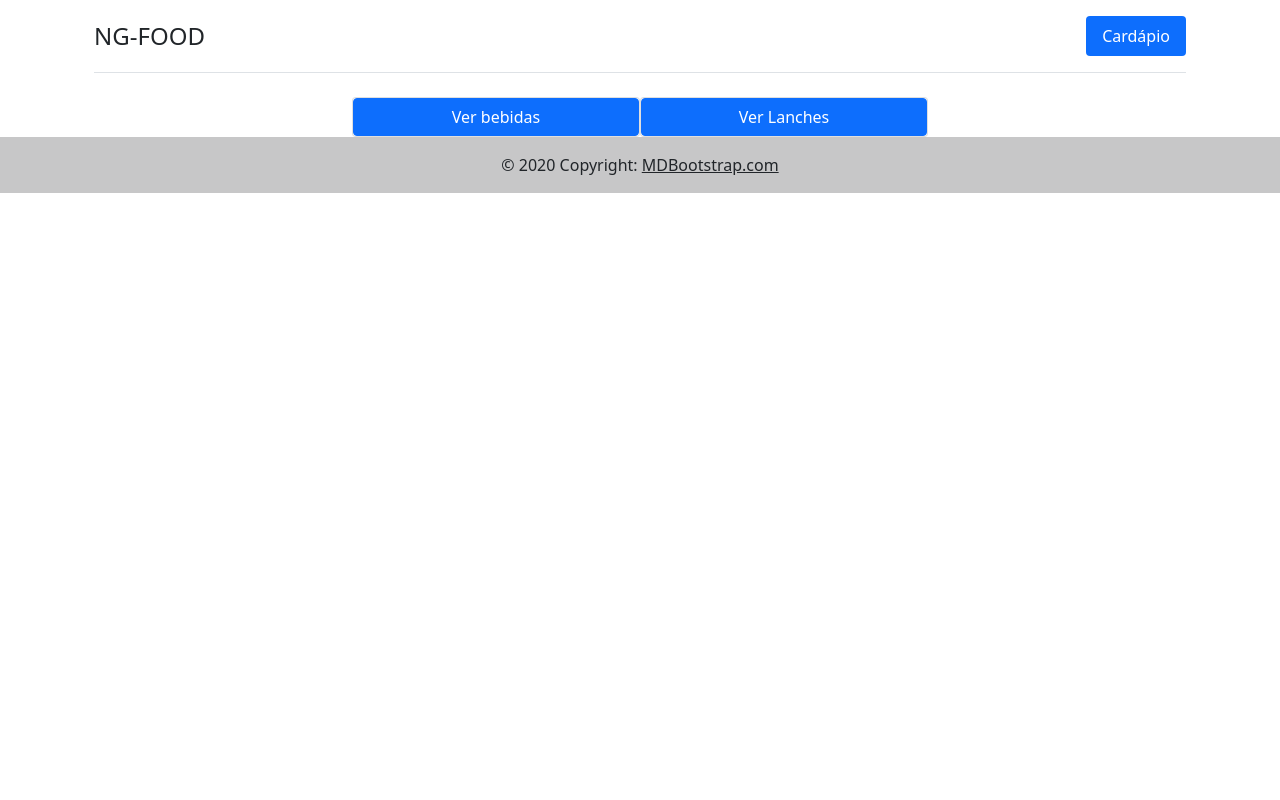
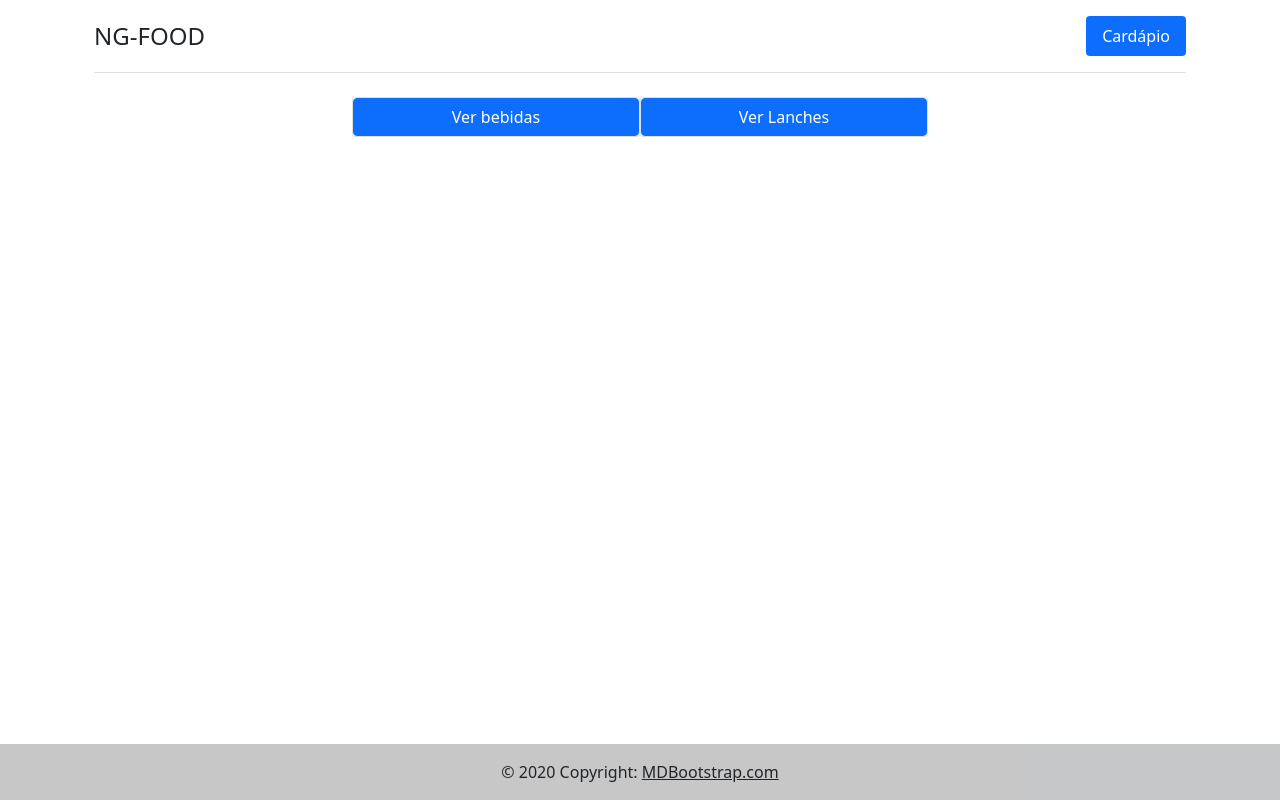
Before and after one commit to Elias0198es/dev-in-house, an Angular app in the folder M1S08/ng-food/: page / in a window 1280 px wide. Built offline with nearby package versions, Linux system fonts and the light colour scheme.

Commit message:
Set footer to bottom and add margin space for static list

```diff
--- a/M1S08/ng-food/src/app/content/drink-content/drink-content.component.html
+++ b/M1S08/ng-food/src/app/content/drink-content/drink-content.component.html
@@ -1,4 +1,4 @@
-<ul class="list-group mt-5">
+<ul class="list-group mt-5 mb-5">
     <li class="list-group-item">Laranjada</li>
     <li class="list-group-item">Limão</li>
     <li class="list-group-item">Vitamina de Tuti-Fruti</li>
--- a/M1S08/ng-food/src/app/content/food-content/food-content.component.html
+++ b/M1S08/ng-food/src/app/content/food-content/food-content.component.html
@@ -1,4 +1,4 @@
-<ul class="list-group mt-5">
+<ul class="list-group mt-5 mb-5 ">
     <li class="list-group-item">Batata Frita</li>
     <li class="list-group-item">Hamburguer</li>
     <li class="list-group-item">Pizza</li>
--- a/M1S08/ng-food/src/app/footer/footer.component.html
+++ b/M1S08/ng-food/src/app/footer/footer.component.html
@@ -1,4 +1,4 @@
-<footer class="bg-light text-center text-lg-start">
+<footer class="bg-light text-center text-lg-start fixed-bottom">
     <div class="text-center p-3" style="background-color: rgba(0, 0, 0, 0.2);">
       © 2020 Copyright:
       <a class="text-dark" href="https://mdbootstrap.com/">MDBootstrap.com</a>
```
